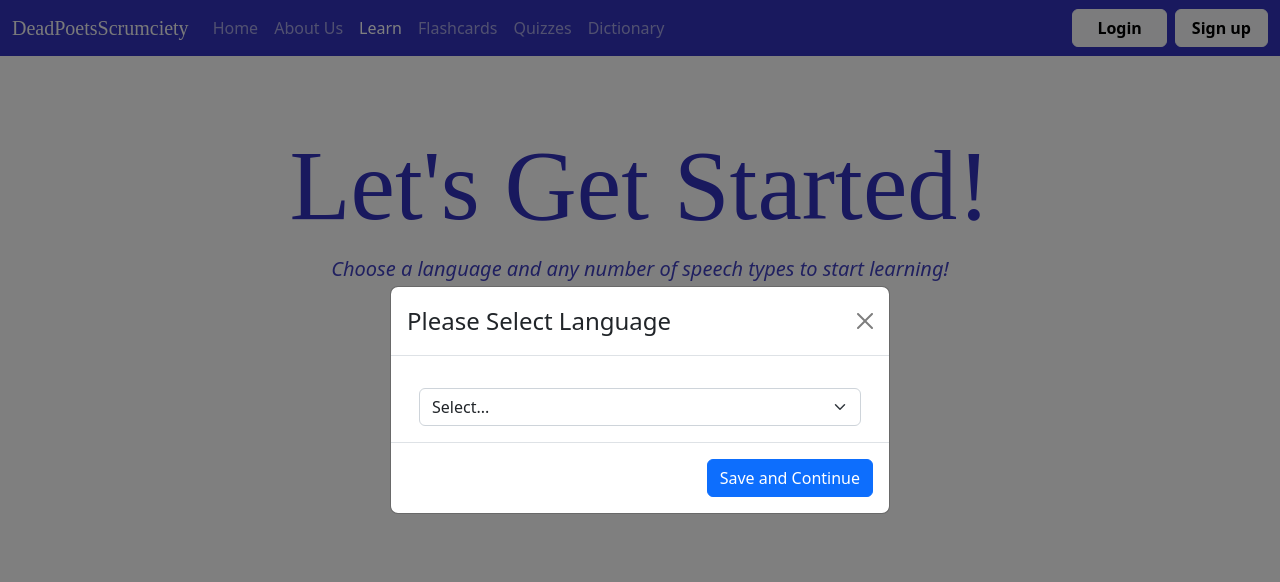
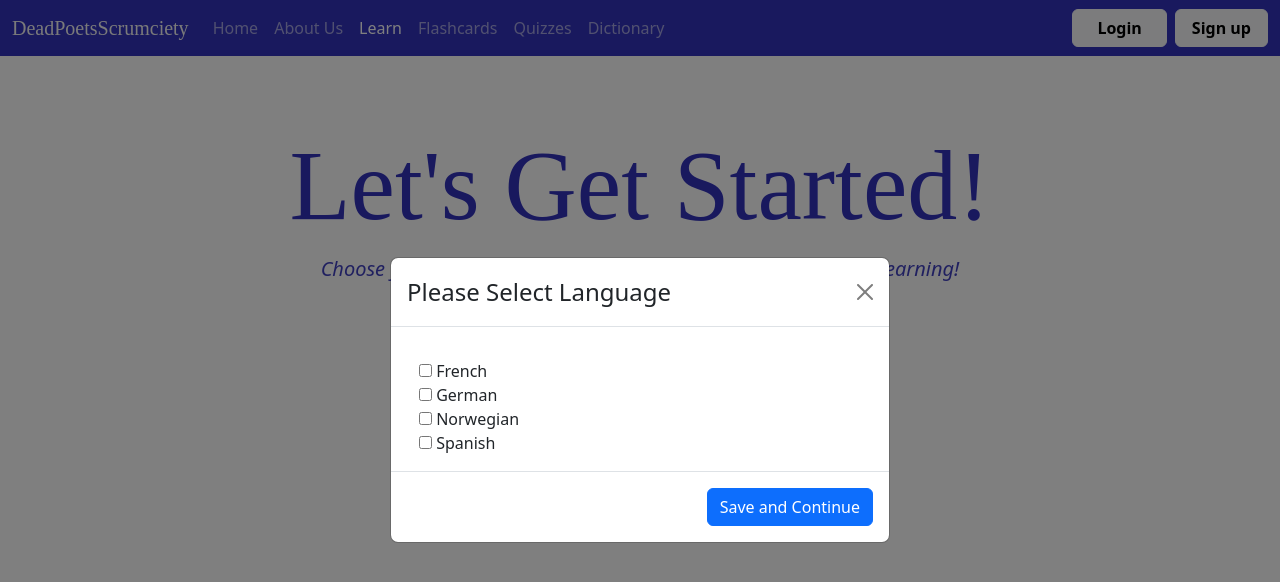
Before and after one commit to JustEnough-WebApp/LanguageApp, a website: page static/learn.html in a window 1280 px wide. Both pictures are taken after a click on the button "Start Learning". Drawn offline with nearby package versions, Linux system fonts and the light colour scheme.

Commit message:
added language checkboxes

```diff
--- a/static/learn.html
+++ b/static/learn.html
@@ -60,7 +60,7 @@
 
 
         <h1>Let's Get Started!</h1>
-        <p><i>Choose a language and any number of speech types to start learning!</i></p>
+        <p><i>Choose your preferred language(s) and phrase types(s) to start learning!</i></p>
         <br>
 
         <div class="d-grid align-items-center justify-content-center">
@@ -84,13 +84,17 @@
                         <div class="modal-body">
                             <!-- Load Language List -->
                             <div class="container-md mt-3">
-                                <select class="form-select" id="language">
-                                    <option selected>Select...</option>
-                                    <option value="French">French</option>
-                                    <option value="German">German</option>
-                                    <option value="Norwegian">Norwegian</option>
-                                    <option value="Spanish">Spanish</option>
-                                  </select>
+                                <input type="checkbox" id="french" value="French">
+                                <label for="french">French</label><br>
+
+                                <input type="checkbox" id="german" value="German">
+                                <label for="German">German</label><br>
+
+                                <input type="checkbox" id="norwegian" value="Norwegian">
+                                <label for="norwegian">Norwegian</label><br>
+
+                                <input type="checkbox" id="spanish" value="Spanish">
+                                <label for="spanish">Spanish</label><br>
                             </div>
                         </div>
 
@@ -121,37 +125,37 @@
                         <!-- Load Category List -->
                         <div class="container-md mt-3">
                             <input type="checkbox" id="color" value="color">
-                            <label for="color"> Colors</label><br>
+                            <label for="color">Colors</label><br>
 
                             <input type="checkbox" id="commonPhrase" value="common phrase">
-                            <label for="commonPhrase"> Common Words/Phrases</label><br>
+                            <label for="commonPhrase">Common Words/Phrases</label><br>
 
                             <input type="checkbox" id="day" value="day">
-                            <label for="day"> Days/Time</label><br>
+                            <label for="day">Days/Time</label><br>
 
                             <input type="checkbox" id="emotion" value="emotion">
-                            <label for="emotion"> Emotions/Feelings</label><br>
+                            <label for="emotion">Emotions/Feelings</label><br>
 
                             <input type="checkbox" id="food" value="food">
-                            <label for="food"> Food</label><br>
+                            <label for="food">Food</label><br>
 
                             <input type="checkbox" id="greeting" value="greeting">
-                            <label for="greeting"> Greetings/Farewells</label><br>
+                            <label for="greeting">Greetings/Farewells</label><br>
 
                             <input type="checkbox" id="number" value="number">
-                            <label for="number"> Numbers</label><br>
+                            <label for="number">Numbers</label><br>
 
                             <input type="checkbox" id="person" value="person">
-                            <label for="person"> People</label><br>
+                            <label for="person">People</label><br>
 
                             <input type="checkbox" id="place" value="place">
-                            <label for="place"> Places</label><br>
+                            <label for="place">Places</label><br>
 
                             <input type="checkbox" id="thing" value="thing">
-                            <label for="thing"> Things/Nouns</label><br>
+                            <label for="thing">Things/Nouns</label><br>
 
                             <input type="checkbox" id="verb" value="verb">
-                            <label for="verb"> Verbs</label><br>
+                            <label for="verb">Verbs</label><br>
                         </div>
                     </div>
 
```
